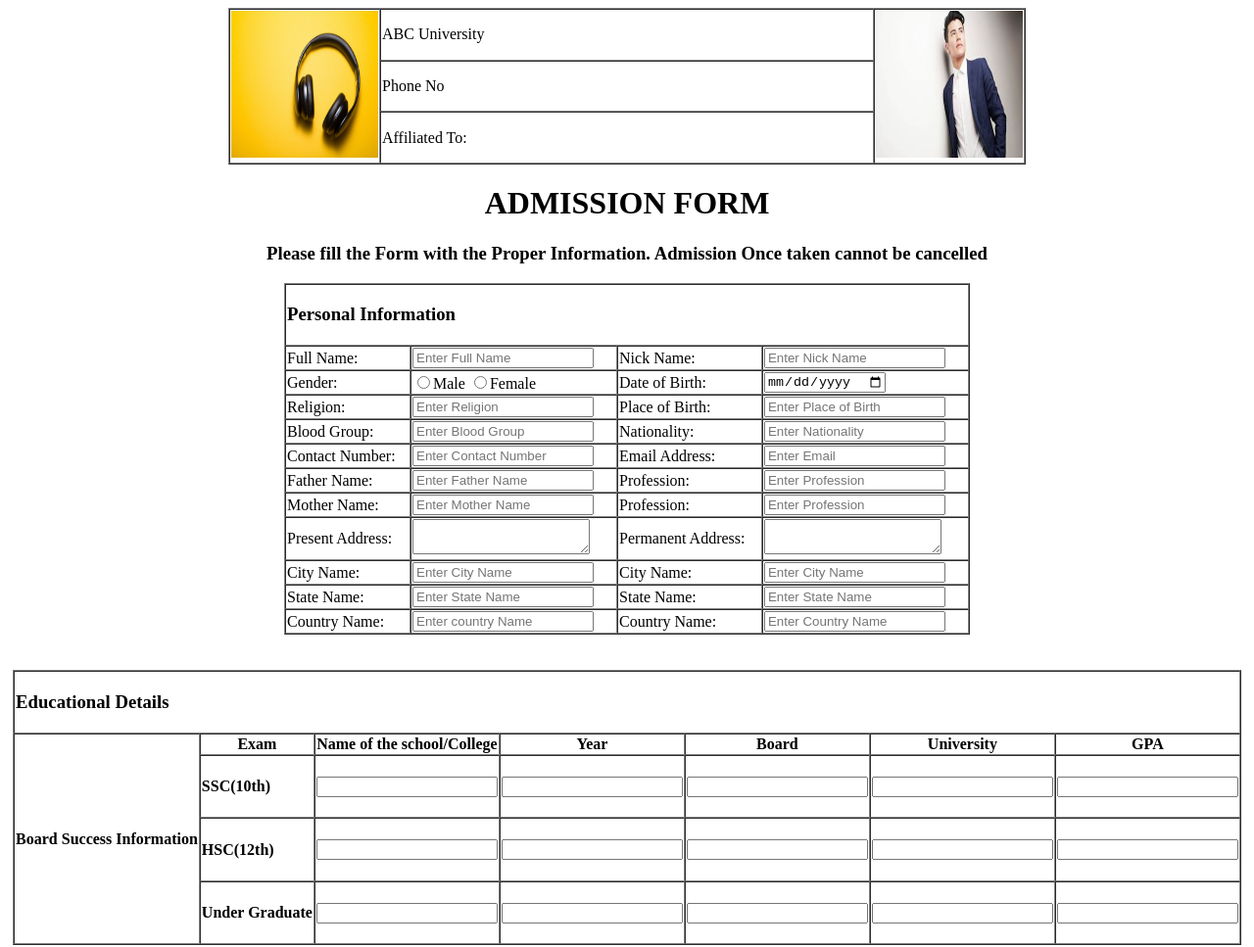
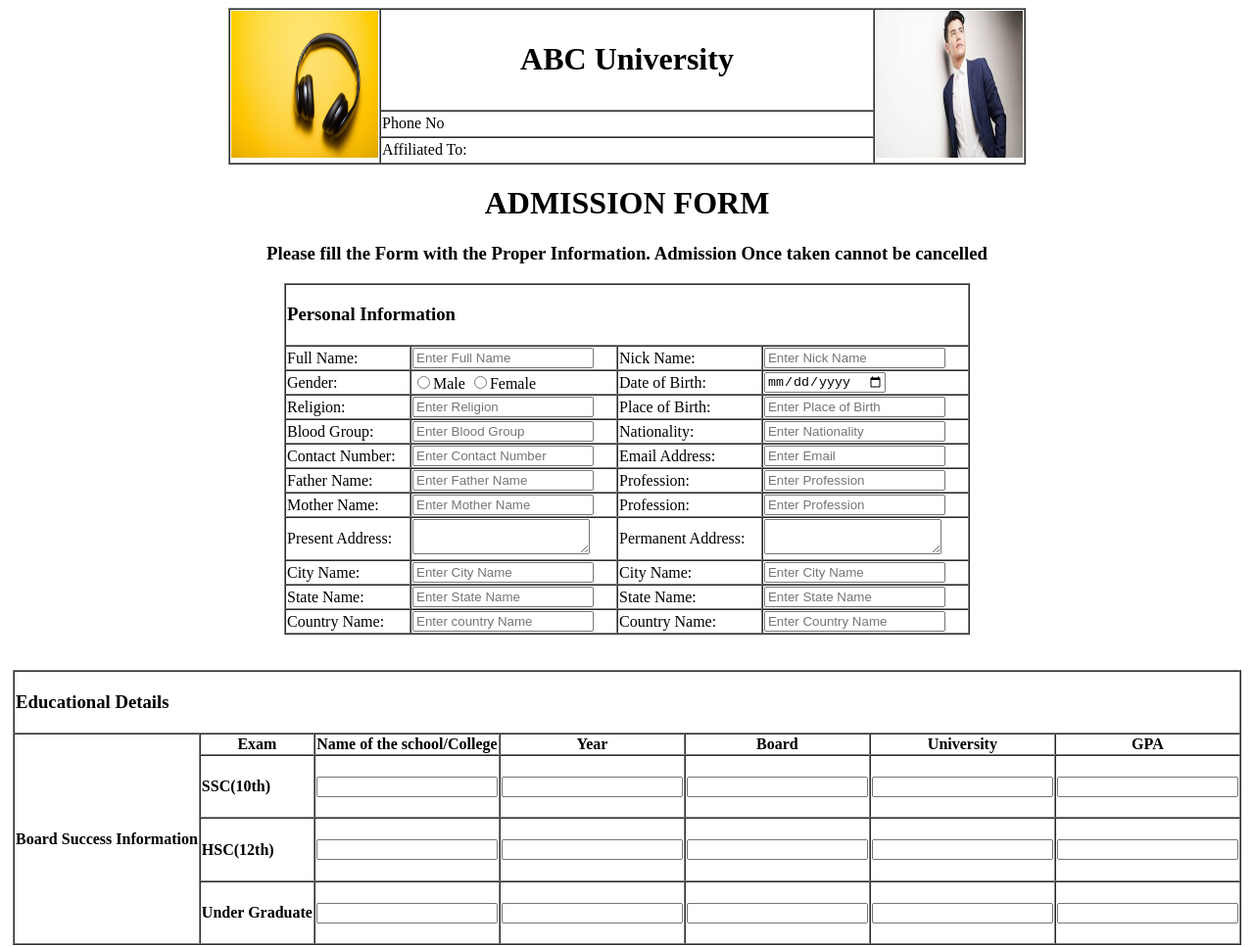
Before and after one commit to shirish137/formassignment, a plain HTML site: page form.html in a window 1280 px wide. Shown: the whole page at 98% size. Drawn offline with Linux system fonts and the light colour scheme.

Commit message:
Add files via upload

```diff
--- a/form.html
+++ b/form.html
@@ -11,7 +11,7 @@
 		     <table  border="1" align="center" cellspacing="0px">
 			       <tr>
 				        <td rowspan="3"><img src="Headphone.jpg" width="150px" height="150px"></td>
-						<td width="500px" >ABC University</td>
+						<td width="500px" align="center"><h1>ABC University</h1></td>
 						<td rowspan="3"><img src="makarand.jpg" width="150px" height="150px"></td>
 				   </tr>
 			       <tr>
```
